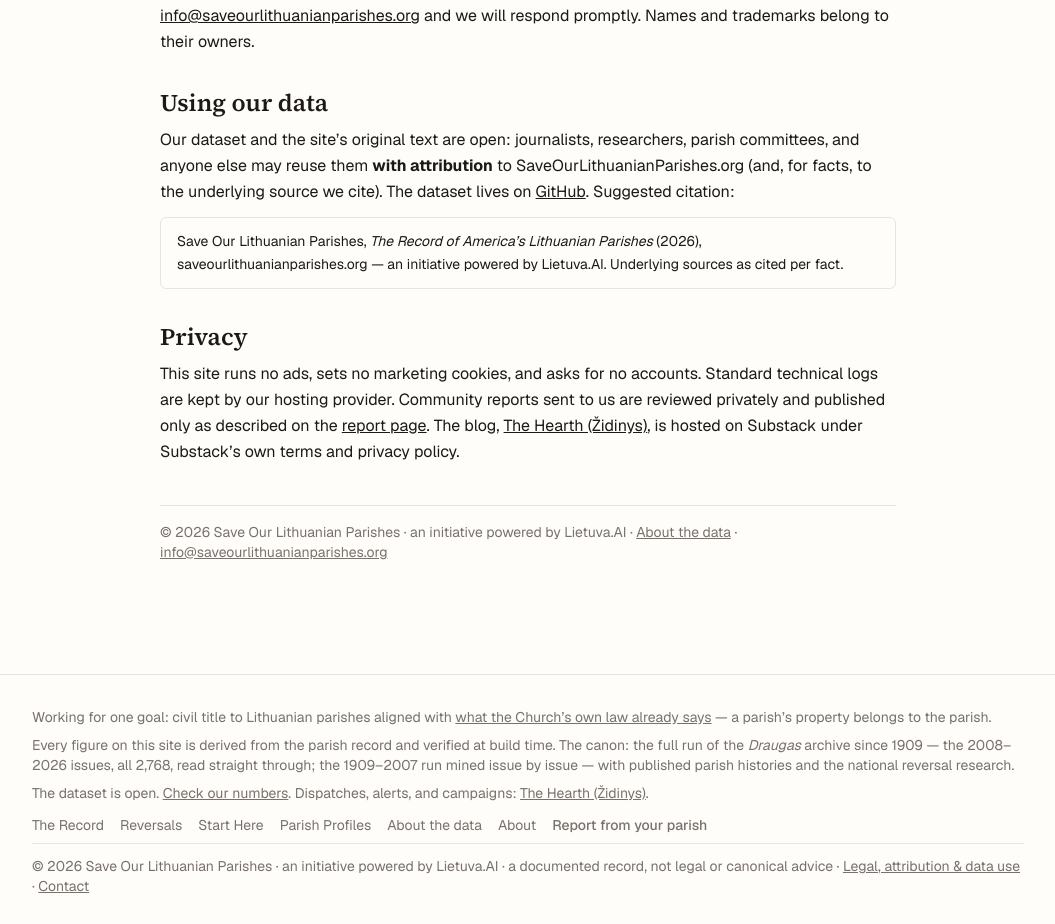
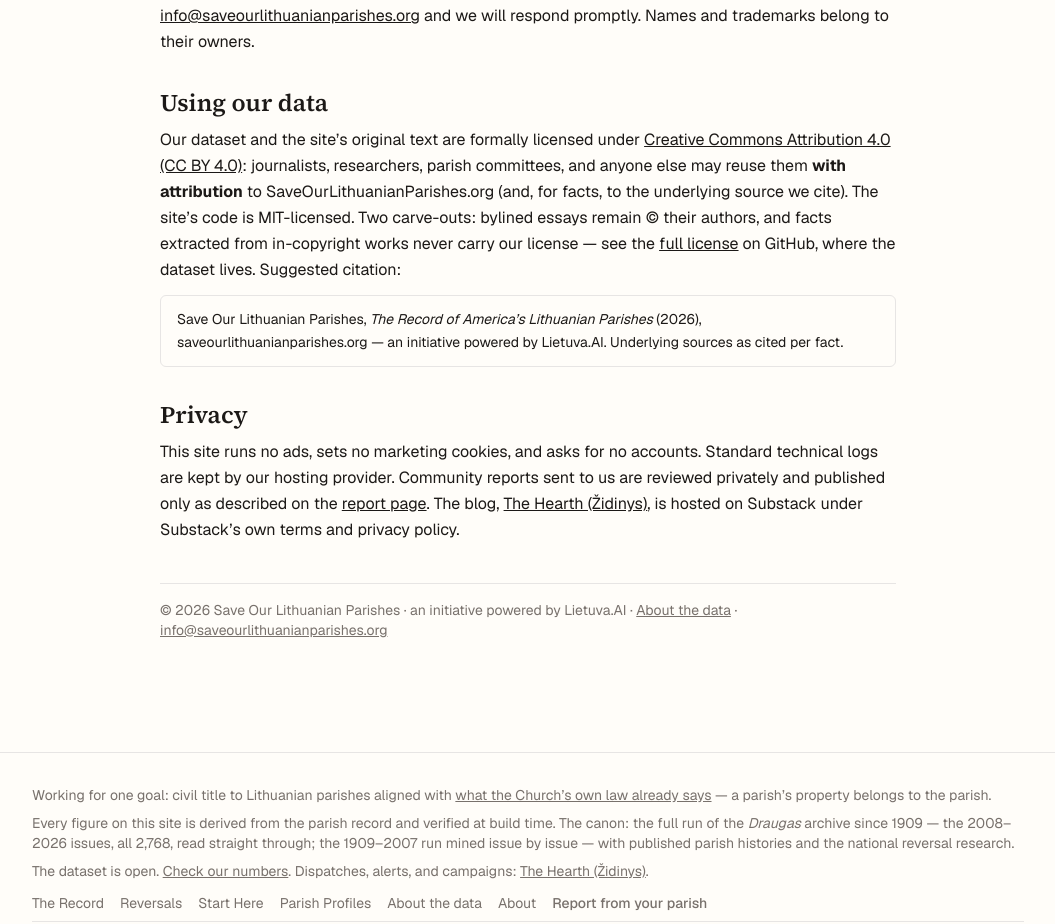
Before and after one commit to LietuvaAI/save-our-lithuanian-parishes, a Next.js app: page /legal in a window 1280 px wide. Shown: the part 1365-2289 px from the top of the page, without its empty margins (112-1167 px from the left). Built offline with nearby package versions, Linux system fonts and the light colour scheme.

Commit message:
Formalize licensing: CC BY 4.0 content/data + MIT code, with carve-outs
LICENSE.md added (bylined essays stay authors'; in-copyright source
facts never carry our license); /legal names the licenses and links
the full text.

Co-Authored-By: Claude Fable 5 <noreply@anthropic.com>

```diff
--- a/app/legal/page.tsx
+++ b/app/legal/page.tsx
@@ -162,18 +162,28 @@ export default function LegalPage() {
       <section className="mt-8">
         <h2 className="font-serif text-2xl font-semibold">Using our data</h2>
         <p className="mt-2 leading-relaxed">
-          Our dataset and the site&rsquo;s original text are open:
-          journalists, researchers, parish committees, and anyone else may
+          Our dataset and the site&rsquo;s original text are formally
+          licensed under{" "}
+          <a
+            href="https://creativecommons.org/licenses/by/4.0/"
+            className="underline hover:text-accent"
+          >
+            Creative Commons Attribution 4.0 (CC BY 4.0)
+          </a>
+          : journalists, researchers, parish committees, and anyone else may
           reuse them <strong>with attribution</strong> to
           SaveOurLithuanianParishes.org (and, for facts, to the underlying
-          source we cite). The dataset lives on{" "}
+          source we cite). The site&rsquo;s code is MIT-licensed. Two
+          carve-outs: bylined essays remain © their authors, and facts
+          extracted from in-copyright works never carry our license — see
+          the{" "}
           <a
-            href="https://github.com/LietuvaAI/save-our-lithuanian-parishes"
+            href="https://github.com/LietuvaAI/save-our-lithuanian-parishes/blob/main/LICENSE.md"
             className="underline hover:text-accent"
           >
-            GitHub
-          </a>
-          . Suggested citation:
+            full license
+          </a>{" "}
+          on GitHub, where the dataset lives. Suggested citation:
         </p>
         <p className="mt-3 rounded-md border border-rule px-4 py-3 text-sm leading-relaxed">
           Save Our Lithuanian Parishes, <em>The Record of America&rsquo;s
```
Also changed, not shown: 1 other file (tests, documents, lock files or other folders).
